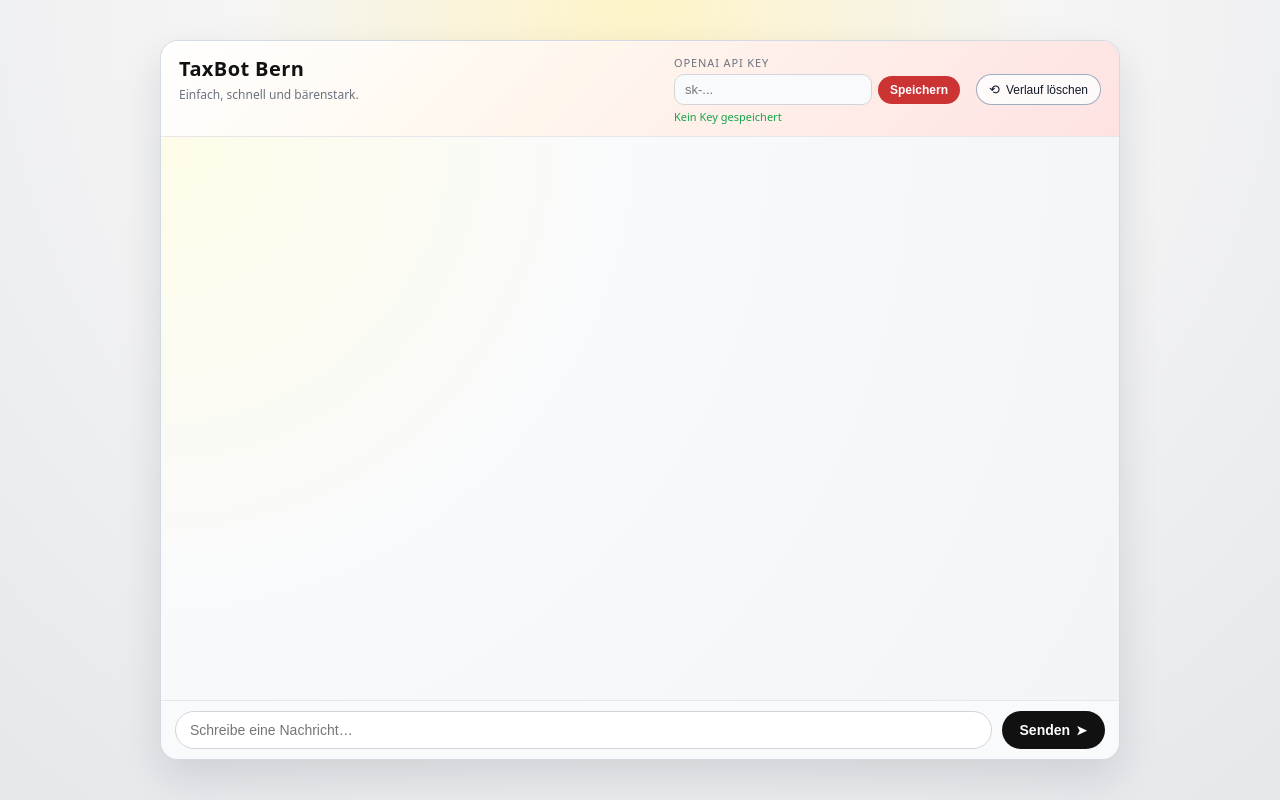
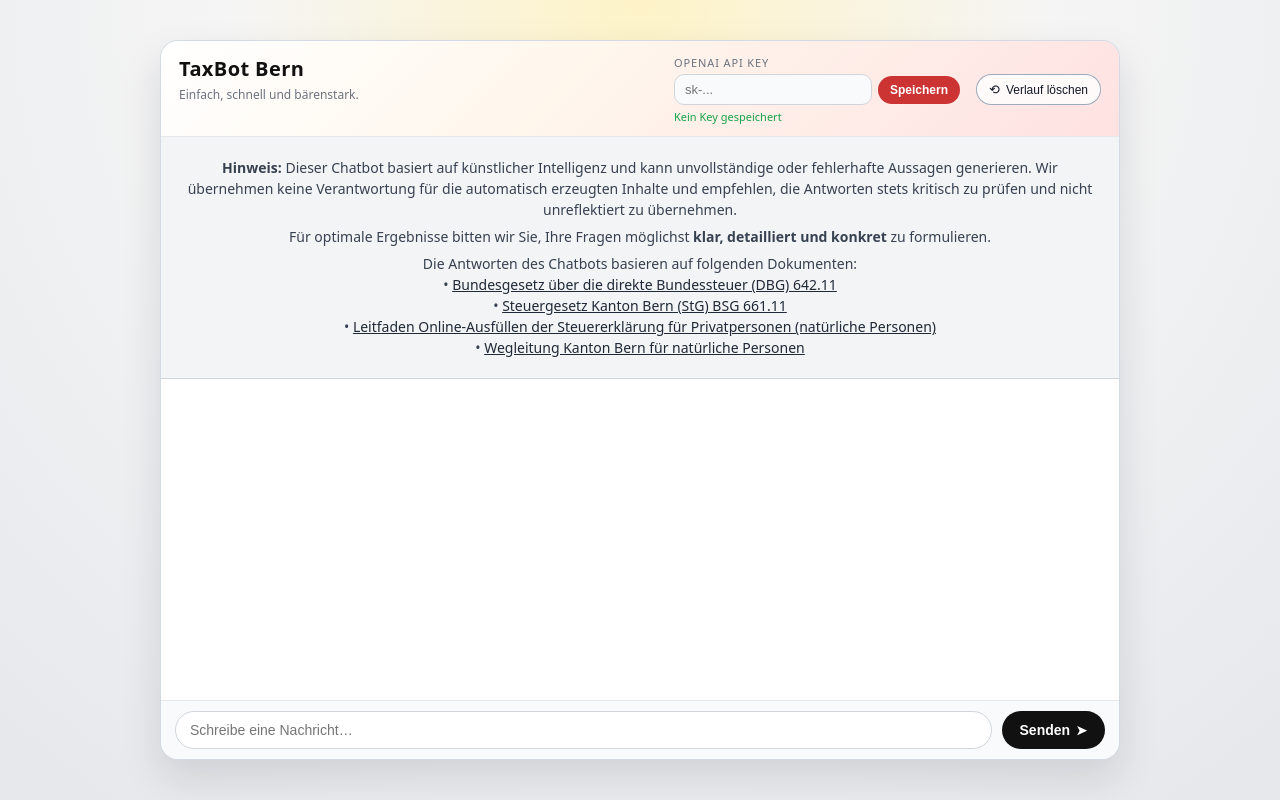
Before and after one commit to gilStettler/sai2_taxbot, a plain HTML site: page index.html in a window 1280 px wide. Drawn offline with nearby package versions, Linux system fonts and the light colour scheme.

Commit message:
new version

```diff
--- a/app.js
+++ b/app.js
@@ -1,6 +1,6 @@
 // ==== CONFIG: IDs aus deinem Python-Script ====
 const PROMPT_ID = "pmpt_692896af992881959106cbd3c386f89409af548b48c6b541";
-const PROMPT_VERSION = "5";
+const PROMPT_VERSION = "20";
 const VECTOR_STORE_ID = "vs_69289678d9ac81919df96098adb8ec9e";
 
 // ==== STATE ====
--- a/index.html
+++ b/index.html
@@ -28,8 +28,53 @@
       </header>
 
       <main class="chat-container">
+        <!-- Hinweistext / Banner -->
+        <div class="info-banner">
+          <p>
+            <strong>Hinweis:</strong> Dieser Chatbot basiert auf künstlicher
+            Intelligenz und kann unvollständige oder fehlerhafte Aussagen
+            generieren. Wir übernehmen keine Verantwortung für die automatisch
+            erzeugten Inhalte und empfehlen, die Antworten stets kritisch zu
+            prüfen und nicht unreflektiert zu übernehmen.
+          </p>
+
+          <p>
+            Für optimale Ergebnisse bitten wir Sie, Ihre Fragen möglichst
+            <strong>klar, detailliert und konkret</strong> zu formulieren.
+          </p>
+
+          <p>
+            Die Antworten des Chatbots basieren auf folgenden Dokumenten:<br />
+            •
+            <a
+              href="https://www.fedlex.admin.ch/eli/cc/1991/1184_1184_1184/de"
+              target="_blank"
+              >Bundesgesetz über die direkte Bundessteuer (DBG) 642.11</a
+            ><br />
+            •
+            <a
+              href="https://www.belex.sites.be.ch/app/de/texts_of_law/661.11"
+              target="_blank"
+              >Steuergesetz Kanton Bern (StG) BSG 661.11</a
+            ><br />
+            •
+            <a
+              href="https://www.google.com/url?sa=t&rct=j&q=&esrc=s&source=web&cd=&ved=2ahUKEwjl4JCg65yRAxUA0wIHHRKpCPAQFnoECB0QAQ&url=https%3A%2F%2Fwww.sv.fin.be.ch%2Fcontent%2Fdam%2Fsv_fin%2Fdokumente%2Fde%2Fbelogin_leitfaden_online_de.pdf&usg=AOvVaw0Y-lDfMQnSbaIkULYLWDr_&opi=89978449"
+              target="_blank"
+              >Leitfaden Online-Ausfüllen der Steuererklärung für Privatpersonen
+              (natürliche Personen)</a
+            ><br />
+            •
+            <a
+              href="https://www.wegleitung.sv.fin.be.ch/content/dam/sv_fin/dokumente/de/wegleitungen/2024/wl_natuerliche-personen_2024_de.pdf"
+              target="_blank"
+              >Wegleitung Kanton Bern für natürliche Personen</a
+            >
+          </p>
+        </div>
+
         <div id="chatWindow" class="chat-window">
-          <!-- Nachrichten werden hier gerendert -->
+          <!-- Nachrichten -->
         </div>
       </main>
 
--- a/styles.css
+++ b/styles.css
@@ -175,20 +175,46 @@ body {
 
 .chat-container {
   flex: 1;
-  overflow: hidden;
-  background: radial-gradient(circle at top left, #fefce8 0, #f9fafb 40%, #f3f4f6 100%);
+  display: flex;
+  flex-direction: column;
+  overflow: hidden; /* wichtig, damit die Scrollbox unabhängig ist */
 }
 
 .chat-window {
-  height: 100%;
+  flex: 1;          /* nimmt restlichen Platz ein */
+  min-height: 0;     /* ERLAUBT scrollen innerhalb eines flex-Parents */
+  overflow-y: auto;
   padding: 16px 18px 18px;
-  overflow-y: auto;
   display: flex;
   flex-direction: column;
   gap: 10px;
 }
 
 /* Nachrichten */
+.info-banner {
+  text-align: center;
+  padding: 14px 18px;
+  background: #f3f4f6; /* Dezentes Grau */
+  border-bottom: 1px solid #d1d5db;
+  color: #374151;
+  font-size: 14px;
+  line-height: 1.5;
+}
+
+.info-banner p {
+  margin: 6px 0;
+}
+
+.info-banner a {
+  color: #1f2937;
+  text-decoration: underline;
+}
+
+.info-banner a:hover {
+  color: #000;
+}
+
+
 
 .message {
   max-width: 80%;
```
